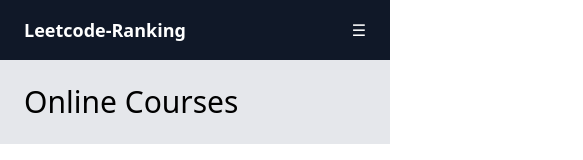
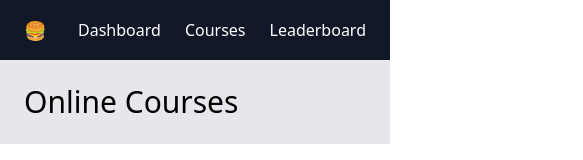
Before and after one commit to kausthik/reducate, a Next.js app: page /courses in a window 390 px wide. Shown: the top 160 px of the page, 583 px wide, since content can reach past the window. Built offline with nearby package versions, Linux system fonts and the light colour scheme.

Commit message:
feat: update CoursePage layout for improved responsiveness and simplify Navbar component structure

```diff
--- a/src/components/courses/course-page.tsx
+++ b/src/components/courses/course-page.tsx
@@ -13,7 +13,7 @@ export function CoursePage(){
     return(
         <div>
         <SearchBar search={search} setSearch={setSearch} />
-         <div className="grid grid-cols-3 sm:grid-cols-1 md:grid-cols-2 gap-6 m-10">
+         <div className="grid grid-cols-1 lg:grid-cols-3 md:grid-cols-2 gap-6 m-10">
           {courses
             .filter((data: course) =>
               data.title.toLowerCase().includes(search.toLowerCase())
--- a/src/components/navbar/navbar.tsx
+++ b/src/components/navbar/navbar.tsx
@@ -1,17 +1,11 @@
-"use client";
 import Link from "next/link";
-import { useState } from "react";
 
 export function Navbar() {
-  const [isOpen, setIsOpen] = useState(false);
+  return (
+    <nav className="flex items-center justify-between px-6 py-4 bg-gray-900 text-white">
+      <div className="text-lg font-semibold">🍔</div>
 
-  return (
-    <nav className="bg-gray-900 text-white">
-      <div className="flex items-center justify-between px-6 py-4">
-        <div className="text-lg font-semibold">Leetcode-Ranking</div>
-
-
-        <div className="hidden md:flex gap-6">
+      <div className="flex gap-6">
         <Link href="/dashboard" className="hover:text-blue-400 transition">
           Dashboard
         </Link>
@@ -22,29 +16,6 @@ export function Navbar() {
           Leaderboard
         </Link>
       </div>
-
-
-        <button
-          className="md:hidden"
-          onClick={() => setIsOpen(!isOpen)}
-        >
-          ☰
-        </button>
-      </div>
-
-      {isOpen && (
-        <div className="flex flex-col gap-4 px-6 pb-4 md:hidden">
-          <Link href="/dashboard" className="hover:text-blue-400 transition">
-            Dashboard
-          </Link>
-          <Link href="/courses" className="hover:text-blue-400 transition">
-            Courses
-          </Link>
-          <Link href="/leaderboard" className="hover:text-blue-400 transition">
-            Leaderboard
-          </Link>
-        </div>
-      )}
     </nav>
   );
 }
```
Lines whose indentation alone changed are shown as unchanged.
